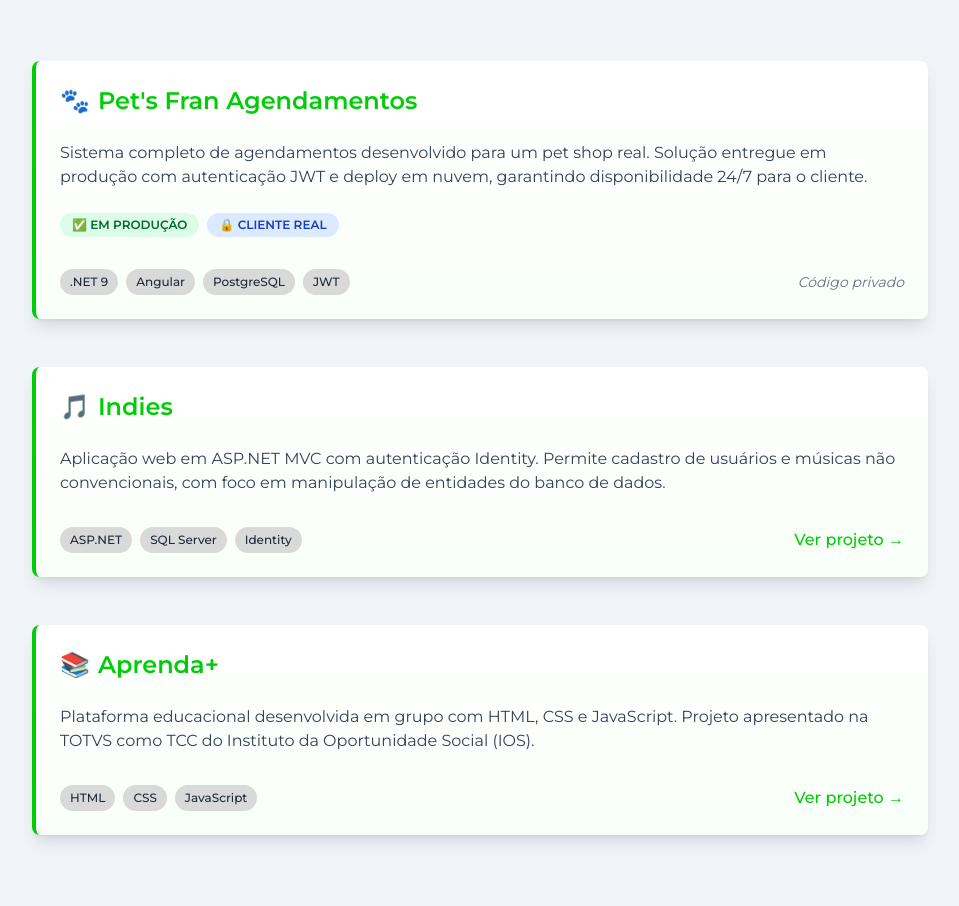
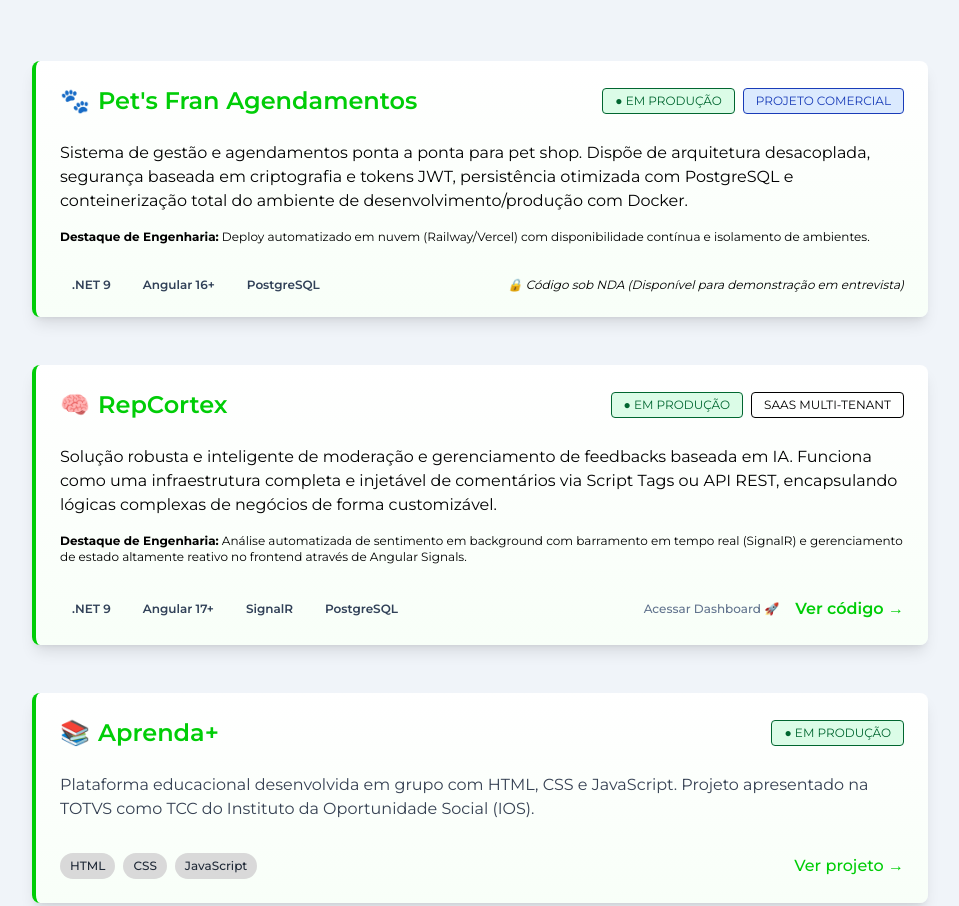
Before and after one commit to GabrielKameoka/Portifolio, a website: page src/index.html in a window 1280 px wide. Shown: the part 991-1897 px from the top of the page, without its empty margins (160-1119 px from the left). Drawn offline with nearby package versions, Linux system fonts and the light colour scheme.

Commit message:
Adicionando RepCortex

```diff
--- a/src/index.html
+++ b/src/index.html
@@ -42,12 +42,7 @@
     <meta name="twitter:card" content="summary_large_image" />
     <title>Gabriel Mitsuru - Full-Stack Developer | .NET & Angular</title>
   </head>
-  <!--
-    Onde mexer:
-    · Conteúdo visual: <header>, <main> (hero #inicio, #projetos, <section id="experiencia">), <footer>
-    · Comportamento: src/js/ — theme.js, init-aos.js, section-wheel-scroll.js, nav-scroll-spy.js
-    · Estilos extras: src/assets/css/style.css · Tailwind: input.css → gerar output.css
-  -->
+
   <body
     class="bg-[#F0F4F9] font-montserrat dark:bg-gray-900 transition scroll-smooth"
   >
@@ -133,8 +128,8 @@
             </h1>
             <p class="max-w-md text-slate-600 dark:text-slate-300">
               Engenheiro de Software em formação, construindo APIs robustas,
-              seguras e escaláveis com .NET, arquitetura limpa, boas práticas
-              de código e interfaces com Angular.
+              seguras e escaláveis com .NET, arquitetura limpa, boas práticas de
+              código e interfaces com Angular.
             </p>
             <div
               class="botoes flex justify-center lg:justify-start flex-wrap gap-4"
@@ -290,7 +285,7 @@
                     </div>
                     <div class="flex gap-2 items-center">
                       <span class="text-xs font-medium text-[#00CD07]"
-                        >Intermediário</span
+                        >Avançado</span
                       >
                       <span class="text-xs text-slate-500 dark:text-slate-400"
                         >18+ meses</span
@@ -327,105 +322,149 @@
 
         <!-- Projeto Pet's Fran -->
         <div
-          class="project-card flex flex-col lg:flex-row w-full max-w-4xl rounded-lg shadow-lg mx-auto my-6 dark:bg-slate-800 hover:shadow-xl transition-all duration-300 border-l-4 border-[#00CD07] dark:text-white"
+          class="project-card flex flex-col lg:flex-row w-full max-w-4xl rounded-lg shadow-lg mx-auto my-6 bg-white dark:bg-slate-800 hover:shadow-xl transition-all duration-300 border-l-4 border-[#00CD07] dark:text-white overflow-hidden"
         >
           <div class="flex flex-col w-full gap-4 p-6">
-            <div class="flex items-center gap-2 mb-2">
+            <div class="flex items-center justify-between flex-wrap gap-2 mb-2">
+              <div class="flex items-center gap-2">
                 <span class="text-2xl">🐾</span>
                 <h1 class="text-2xl font-semibold text-[#00CD07]">
                   Pet's Fran Agendamentos
                 </h1>
               </div>
+              <div class="flex gap-2">
+                <span
+                  class="bg-green-100 text-green-800 text-xs font-bold px-3 py-1 rounded dark:bg-green-950 dark:text-green-800 border border-green-200 dark:border-green-800"
+                >
+                  ● EM PRODUÇÃO
+                </span>
+                <span
+                  class="bg-blue-100 text-blue-800 text-xs font-bold px-3 py-1 rounded dark:bg-blue-950 dark:text-blue-800 border border-blue-200 dark:border-blue-800"
+                >
+                  PROJETO COMERCIAL
+                </span>
+              </div>
+            </div>
 
-            <p class="text-wrap text-gray-700 dark:text-white">
-              Sistema completo de agendamentos desenvolvido para um pet shop
-              real. Solução entregue em produção com autenticação JWT e deploy
-              em nuvem, garantindo disponibilidade 24/7 para o cliente.
+            <p class="text-gray-600 dark:text-slate-300 leading-relaxed">
+              Sistema de gestão e agendamentos ponta a ponta para pet shop.
+              Dispõe de arquitetura desacoplada, segurança baseada em
+              criptografia e tokens JWT, persistência otimizada com PostgreSQL e
+              conteinerização total do ambiente de desenvolvimento/produção com
+              Docker.
             </p>
 
-            <!-- DESTAQUE: Selo de "Projeto em Produção" -->
-            <div class="flex items-center gap-2 mt-2">
-              <span
-                class="bg-green-100 text-green-800 text-xs font-semibold px-3 py-1 rounded-full dark:bg-green-900 dark:text-green-300"
+            <div
+              class="bg-gray-50 dark:bg-slate-900/50 p-3 border-l-2 border-slate-400 my-2 text-xs text-gray-600 dark:text-slate-400"
             >
-                ✅ EM PRODUÇÃO
-              </span>
-              <span
-                class="bg-blue-100 text-blue-800 text-xs font-semibold px-3 py-1 rounded-full dark:bg-blue-900 dark:text-blue-300"
-              >
-                🔒 CLIENTE REAL
-              </span>
+              <strong>Destaque de Engenharia:</strong> Deploy automatizado em
+              nuvem (Railway/Vercel) com disponibilidade contínua e isolamento
+              de ambientes.
             </div>
 
             <div class="flex flex-wrap items-center justify-between mt-4 gap-4">
               <div class="flex flex-wrap gap-2">
                 <span
-                  class="bg-[#D9D9D9] px-5 py-2 rounded-full text-xs font-medium text-gray-800 dark:text-gray-900 dark:bg-slate-300"
+                  class="bg-slate-100 px-3 py-1.5 rounded text-xs font-semibold text-slate-700 dark:bg-slate-700 dark:text-slate-300"
                   >.NET 9</span
                 >
                 <span
-                  class="bg-[#D9D9D9] px-5 py-2 rounded-full text-xs font-medium text-gray-800 dark:text-gray-900 dark:bg-slate-300"
-                  >Angular</span
+                  class="bg-slate-100 px-3 py-1.5 rounded text-xs font-semibold text-slate-700 dark:bg-slate-700 dark:text-slate-300"
+                  >Angular 16+</span
                 >
                 <span
-                  class="bg-[#D9D9D9] px-5 py-2 rounded-full text-xs font-medium text-gray-800 dark:text-gray-900 dark:bg-slate-300"
+                  class="bg-slate-100 px-3 py-1.5 rounded text-xs font-semibold text-slate-700 dark:bg-slate-700 dark:text-slate-300"
                   >PostgreSQL</span
-                >
-                <span
-                  class="bg-[#D9D9D9] px-5 py-2 rounded-full text-xs font-medium text-gray-800 dark:text-gray-900 dark:bg-slate-300"
-                  >JWT</span
                 >
               </div>
 
               <div class="flex gap-3">
-                <span class="text-gray-500 text-sm italic">Código privado</span>
+                <span
+                  class="text-xs text-slate-400 dark:text-slate-500 italic flex items-center gap-1"
+                >
+                  🔒 Código sob NDA (Disponível para demonstração em entrevista)
+                </span>
               </div>
             </div>
           </div>
         </div>
 
-        <!--Projeto Indies-->
+        <!-- Projeto RepCortex -->
         <div
-          class="project-card flex flex-col lg:flex-row w-full max-w-4xl rounded-lg shadow-lg mx-auto my-6 dark:bg-slate-800 hover:shadow-xl transition-all duration-300 border-l-4 border-[#00CD07] dark:text-white"
+          class="project-card flex flex-col lg:flex-row w-full max-w-4xl rounded-lg shadow-lg mx-auto my-6 bg-white dark:bg-slate-800 hover:shadow-xl transition-all duration-300 border-l-4 border-[#00CD07] dark:text-white overflow-hidden"
         >
           <div class="flex flex-col w-full gap-4 p-6">
-            <div class="flex items-center gap-2 mb-2">
-              <span class="text-2xl">🎵</span>
-              <h1 class="text-2xl font-semibold text-[#00CD07]">Indies</h1>
+            <div class="flex items-center justify-between flex-wrap gap-2 mb-2">
+              <div class="flex items-center gap-2">
+                <span class="text-2xl">🧠</span>
+                <h1 class="text-2xl font-semibold text-[#00CD07]">RepCortex</h1>
+              </div>
+              <div class="flex gap-2">
+                <span
+                  class="bg-green-100 text-green-800 text-xs font-bold px-3 py-1 rounded dark:bg-green-950 dark:text-green-800 border border-green-200 dark:border-green-800"
+                >
+                  ● EM PRODUÇÃO
+                </span>
+                <span
+                  class="bg-purple-100 text-purple-800 text-xs font-bold px-3 py-1 rounded dark:bg-purple-950 dark:text-purple-300 border border-purple-200 dark:border-purple-800"
+                >
+                  SAAS MULTI-TENANT
+                </span>
+              </div>
             </div>
 
-            <p class="text-wrap text-gray-700 dark:text-white">
-              Aplicação web em ASP.NET MVC com autenticação Identity. Permite
-              cadastro de usuários e músicas não convencionais, com foco em
-              manipulação de entidades do banco de dados.
+            <p class="text-gray-600 dark:text-slate-300 leading-relaxed">
+              Solução robusta e inteligente de moderação e gerenciamento de
+              feedbacks baseada em IA. Funciona como uma infraestrutura completa
+              e injetável de comentários via Script Tags ou API REST,
+              encapsulando lógicas complexas de negócios de forma customizável.
             </p>
+
+            <div
+              class="bg-gray-50 dark:bg-slate-900/50 p-3 border-l-2 border-slate-400 my-2 text-xs text-gray-600 dark:text-slate-400"
+            >
+              <strong>Destaque de Engenharia:</strong> Análise automatizada de
+              sentimento em background com barramento em tempo real (SignalR) e
+              gerenciamento de estado altamente reativo no frontend através de
+              Angular Signals.
+            </div>
 
             <div class="flex flex-wrap items-center justify-between mt-4 gap-4">
               <div class="flex flex-wrap gap-2">
                 <span
-                  class="bg-[#D9D9D9] px-5 py-2 rounded-full text-xs font-medium text-gray-800 dark:text-gray-900 dark:bg-slate-300"
+                  class="bg-slate-100 px-3 py-1.5 rounded text-xs font-semibold text-slate-700 dark:bg-slate-700 dark:text-slate-300"
+                  >.NET 9</span
                 >
-                  ASP.NET
-                </span>
                 <span
-                  class="bg-[#D9D9D9] px-5 py-2 rounded-full text-xs font-medium text-gray-800 dark:text-gray-900 dark:bg-slate-300"
+                  class="bg-slate-100 px-3 py-1.5 rounded text-xs font-semibold text-slate-700 dark:bg-slate-700 dark:text-slate-300"
+                  >Angular 17+</span
                 >
-                  SQL Server
-                </span>
                 <span
-                  class="bg-[#D9D9D9] px-5 py-2 rounded-full text-xs font-medium text-gray-800 dark:text-gray-900 dark:bg-slate-300"
+                  class="bg-slate-100 px-3 py-1.5 rounded text-xs font-semibold text-slate-700 dark:bg-slate-700 dark:text-slate-300"
+                  >SignalR</span
                 >
-                  Identity
-                </span>
+                <span
+                  class="bg-slate-100 px-3 py-1.5 rounded text-xs font-semibold text-slate-700 dark:bg-slate-700 dark:text-slate-300"
+                  >PostgreSQL</span
+                >
               </div>
 
+              <div class="flex gap-4 items-center">
                 <a
-                href="https://github.com/GabrielKameoka/Indies"
+                  href="https://repcortex-dashboard.vercel.app/login"
                   target="_blank"
-                class="flex items-center gap-1 text-[#00CD07] hover:underline font-medium"
+                  class="text-xs text-slate-500 hover:text-[#00CD07] dark:text-slate-400 dark:hover:text-[#00CD07] font-medium underline transition-colors"
                 >
-                Ver projeto →
+                  Acessar Dashboard 🚀
                 </a>
+                <a
+                  href="https://github.com/GabrielKameoka/RepCortex"
+                  target="_blank"
+                  class="flex items-center gap-1 text-[#00CD07] hover:underline font-semibold"
+                >
+                  Ver código →
+                </a>
+              </div>
             </div>
           </div>
         </div>
@@ -435,9 +474,18 @@
           class="project-card flex flex-col lg:flex-row w-full max-w-4xl rounded-lg shadow-lg mx-auto my-6 dark:bg-slate-800 hover:shadow-xl transition-all duration-300 border-l-4 border-[#00CD07] dark:text-white"
         >
           <div class="flex flex-col w-full gap-4 p-6">
-            <div class="flex items-center gap-2 mb-2">
+            <div class="flex items-center justify-between flex-wrap gap-2 mb-2">
+              <div class="flex items-center gap-2">
                 <span class="text-2xl">📚</span>
                 <h1 class="text-2xl font-semibold text-[#00CD07]">Aprenda+</h1>
+              </div>
+              <div class="flex gap-2">
+                <span
+                  class="bg-green-100 text-green-800 text-xs font-bold px-3 py-1 rounded dark:bg-green-950 dark:text-green-800 border border-green-200 dark:border-green-800"
+                >
+                  ● EM PRODUÇÃO
+                </span>
+              </div>
             </div>
 
             <p class="text-wrap text-gray-700 dark:text-white">
```
Also changed, not shown: 1 other file. Lines whose indentation alone changed are shown as unchanged.
